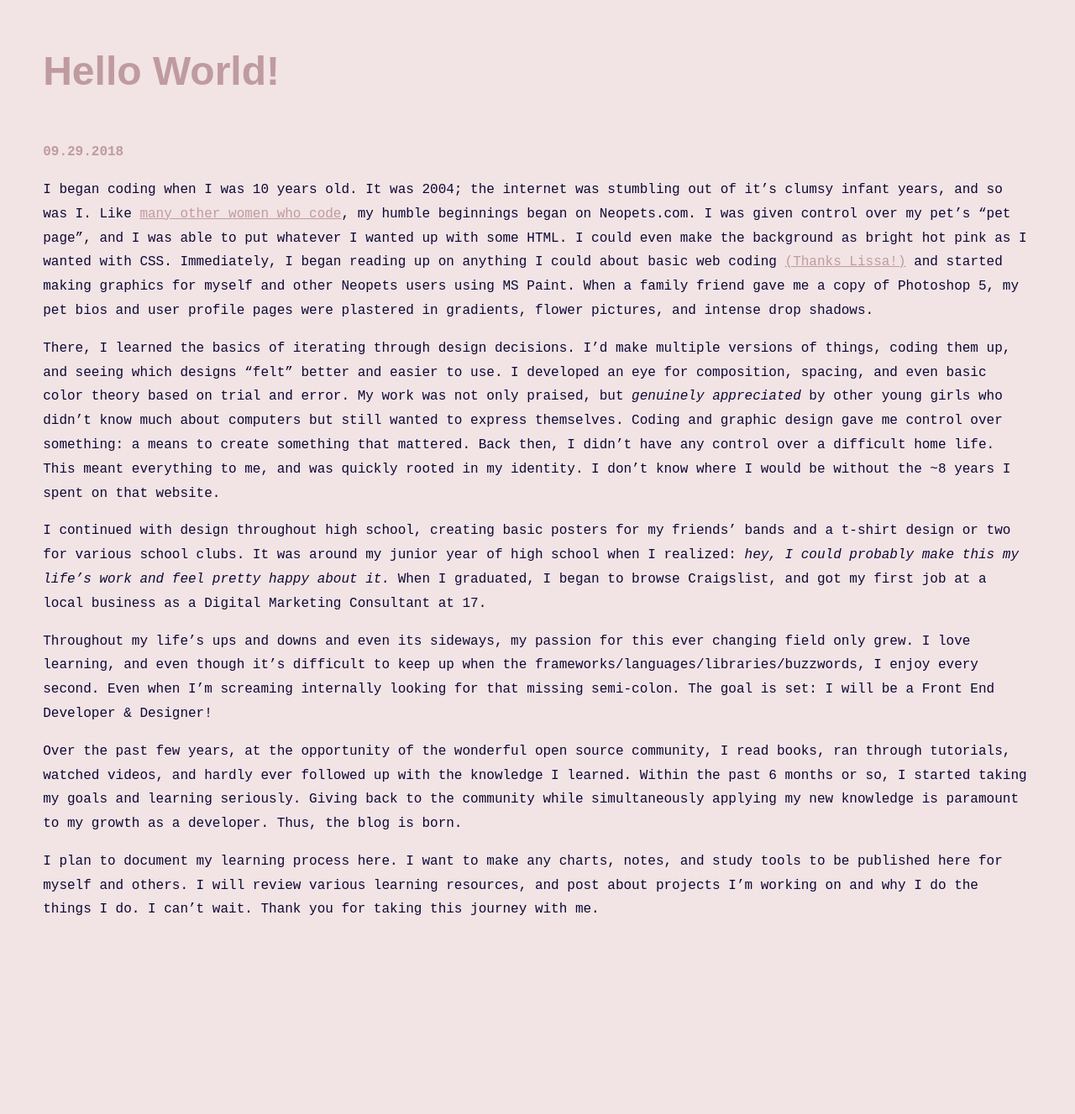
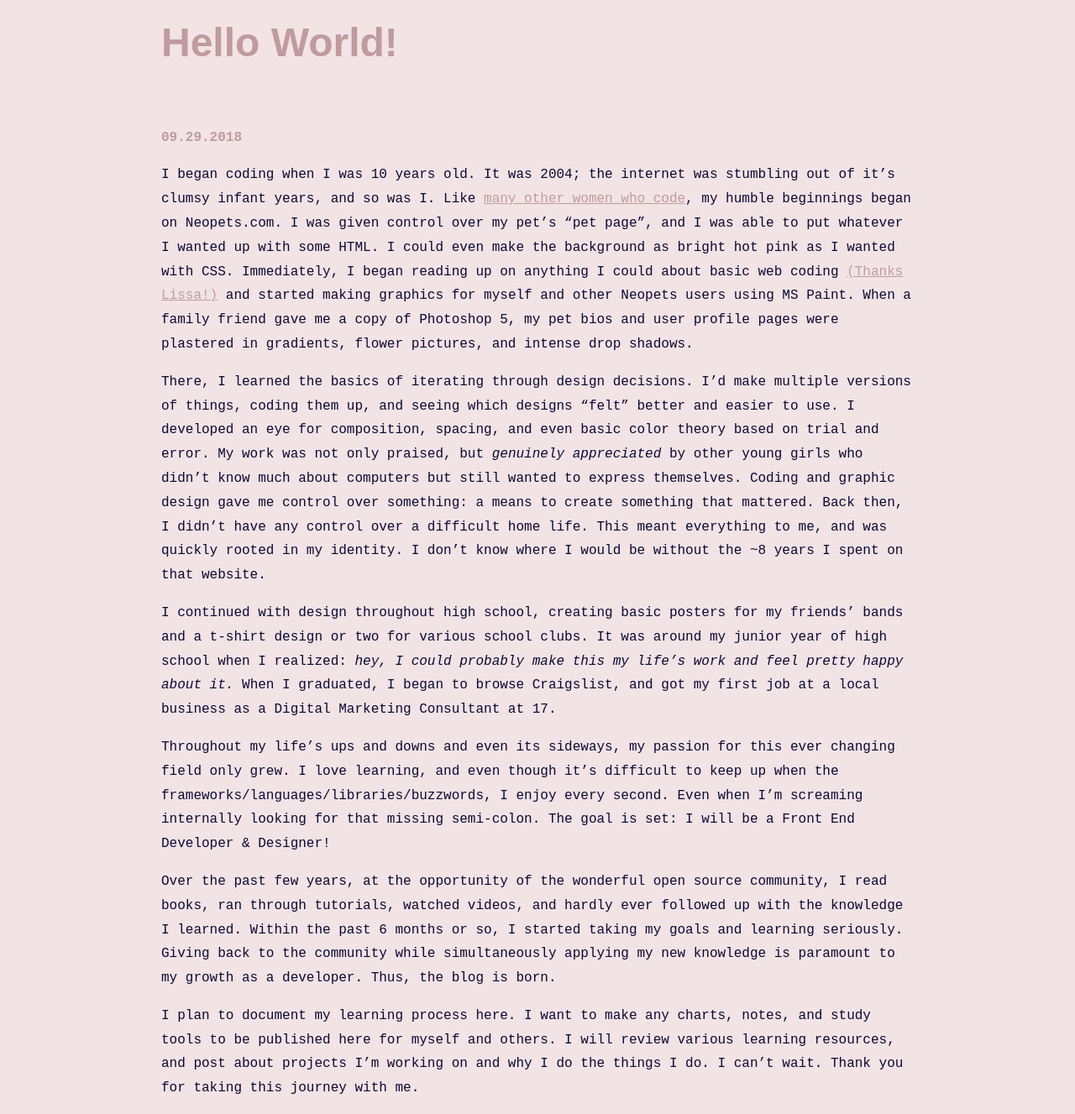
Before and after one commit to breezyfasano/breezyfasano-blog-v2, a Jekyll site: the page built from _posts/2018-9-29-hello-world.md, in a window 1280 px wide. Shown: the whole page at 84% size. Built offline with Jekyll 4.4.1, drawn with Linux system fonts in a browser that asks for light colours; some web fonts are replaced; before the commit the page ends 1165 px from its top, so only the background shows below that.

Commit message:
added readability improvements to blog posts

```diff
--- a/css/posts.scss
+++ b/css/posts.scss
@@ -8,21 +8,28 @@
 @import 'syntax';
 
 body, html {
-    overflow-x: hidden;
     color: $navy-blue;
     background: $white-pink;
     font-family: $body-font;
     font-size: 16px;
-    padding: 2vmax;
+    display: flex;
+    flex-direction: column;
+    align-items: center;
+    width: 100%;
 }
 
 .posts-container {
     line-height: 1.8em;
+    max-width: 90%;
+    @include for-desktop-up {
+        max-width: 70%;
+    }
 
     h1 {
         color: $dark-pink;
         font-family: $header-font;
         font-size: 2em;
+        line-height: 1.3em;
         @include for-desktop-up {
             font-size: 3em;
         }
```
